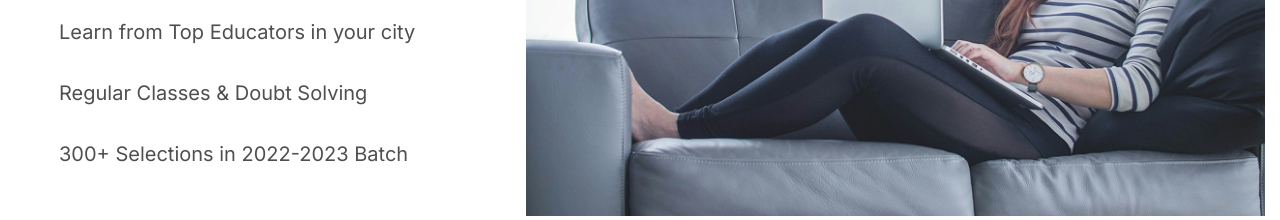
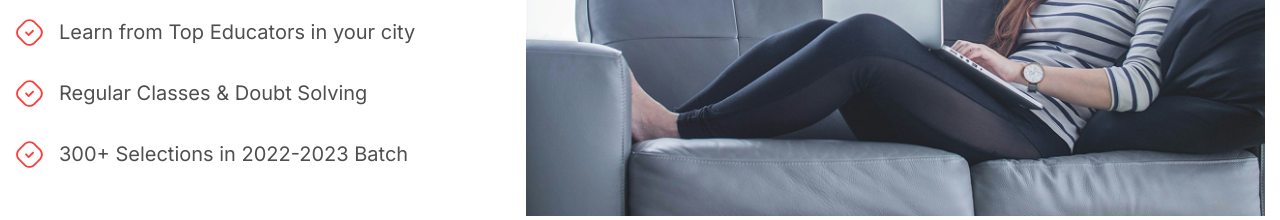
Before and after one commit to GrayS26/fls, a plain HTML site: page lesson13/index.html in a window 1280 px wide. Shown: the part 1051-1271 px from the top of the page. Drawn offline with Linux system fonts and the light colour scheme; the site is published under a folder, as on GitHub Pages, so addresses that start at the root find nothing.

Commit message:
Update style.css

```diff
--- a/lesson13/css/style.css
+++ b/lesson13/css/style.css
@@ -127,7 +127,7 @@ body {
 }
 .faculty__item::before{
 	content: '';
-	background: url('/img/check.svg') center / cover no-repeat;
+	background: url('../img/check.svg') center / cover no-repeat;
 	flex: 0 0 29px;
 	width: 29px;
 	height: 29px;
```
